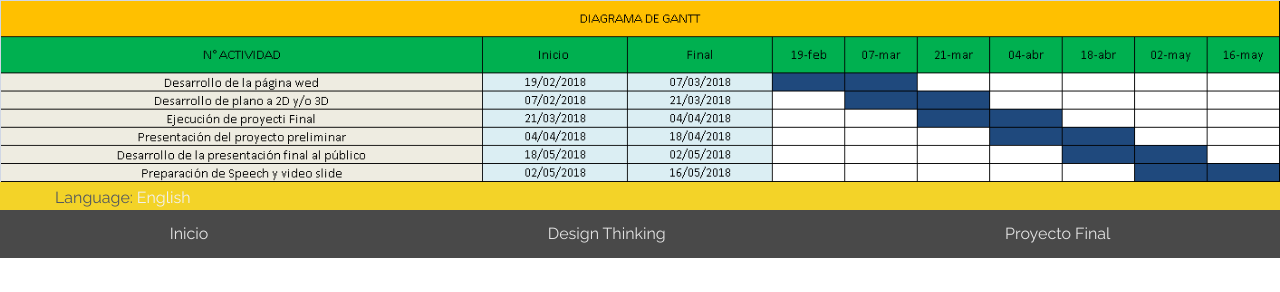
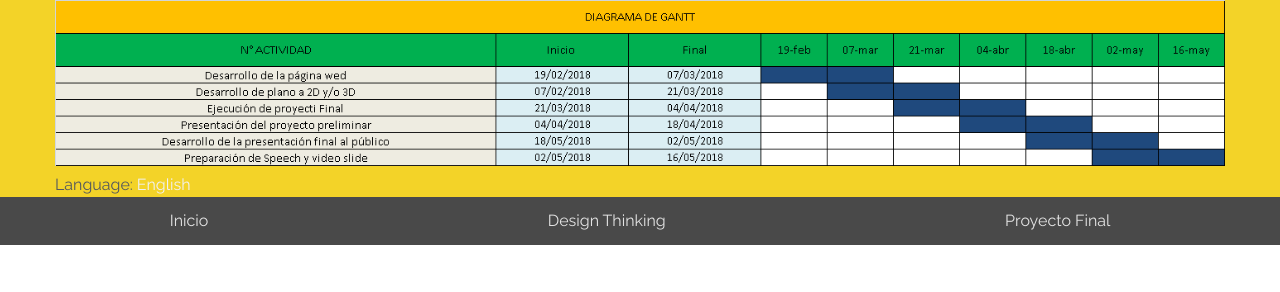
Before and after one commit to luiscalcina/Innovacion-2018-C4, a plain HTML site: page finalProject.html in a window 1280 px wide. Shown: the top 292 px of the page. Drawn offline with Linux system fonts and the light colour scheme; some icons are missing.

Commit message:
Update finalProject.html

```diff
--- a/finalProject.html
+++ b/finalProject.html
@@ -9,9 +9,9 @@
     <title>Proyecto Final</title>
 </head>
 <body>
-    <div id="top"><img src="img/diagrama de gant laboratorio.png" alt="">
+    <div id="top">
         <div class="top">
-            <div class="top__item">
+            <div class="top__item"><img src="img/diagrama de gant laboratorio.png" alt="">
                 <p>Language: <a href="./en/index.html">English</a></p>
             </div>
         </div>
```
